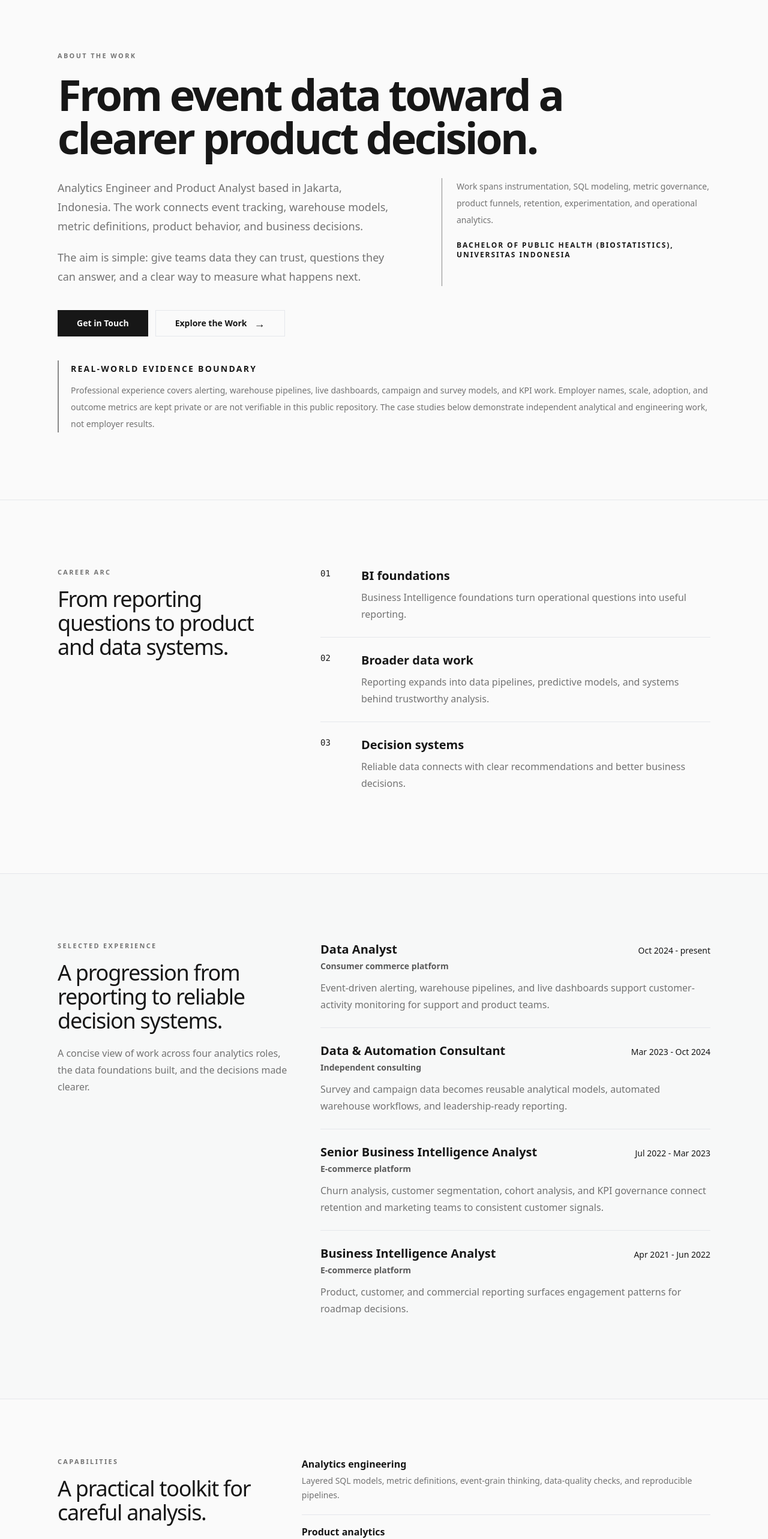
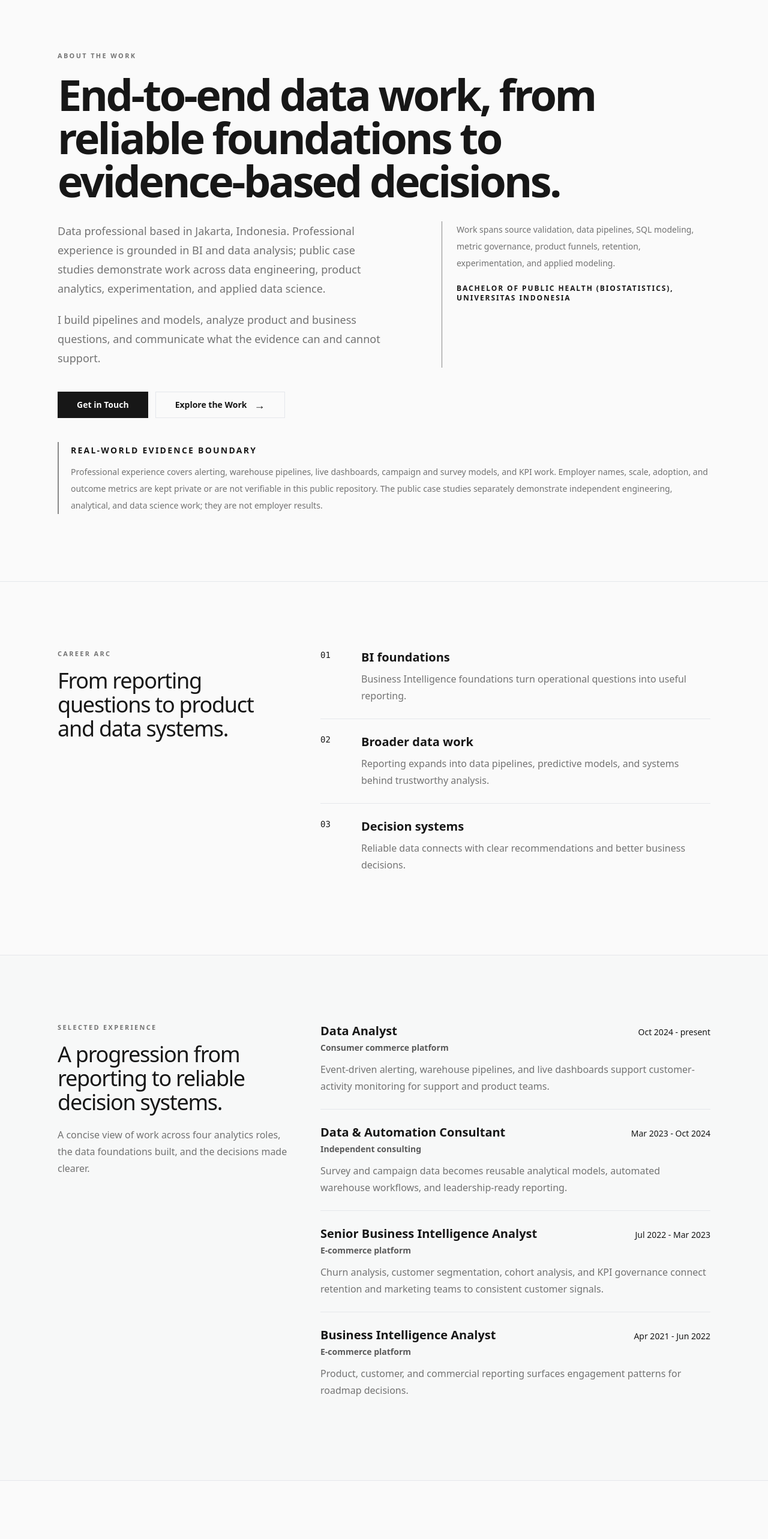
Before and after one commit to hadibudhy/hadibudhy.github.io, a Next.js app: page /about in a window 1280 px wide. Shown: the part 100-2666 px from the top of the page at 60% size. Built offline with nearby package versions, Linux system fonts and the light colour scheme.

Commit message:
Update portfolio positioning and metadata

```diff
--- a/src/app/about/page.tsx
+++ b/src/app/about/page.tsx
@@ -4,8 +4,8 @@ import { Button } from "@/components/ui/Button";
 import { capabilities, careerArc, education, experience, skills } from "@/lib/profile";
 
 export const metadata = {
-  title: "About",
-  description: "Data analysis experience across growth, product, marketplace, operations, business, and decision analytics.",
+  title: "About | Data Engineering, Analytics & Data Science",
+  description: "Data professional in Jakarta with BI and data analyst experience, plus public work in analytics engineering, product analytics, experimentation, and applied data science.",
   alternates: { canonical: "/about" },
 };
 
@@ -15,19 +15,19 @@ export default function AboutPage() {
       <section className="border-b border-border">
         <div className="mx-auto max-w-6xl px-4 py-16 sm:px-8 sm:py-20 md:py-28">
           <p className="section-kicker">About the work</p>
-          <h1 className="mt-5 max-w-4xl break-words text-[2.7rem] font-bold tracking-[-0.05em] text-foreground sm:text-5xl md:text-7xl">From event data toward a clearer product decision.</h1>
+          <h1 className="mt-5 max-w-4xl break-words text-[2.7rem] font-bold tracking-[-0.05em] text-foreground sm:text-5xl md:text-7xl">End-to-end data work, from reliable foundations to evidence-based decisions.</h1>
           <div className="mt-8 grid gap-8 lg:grid-cols-[1fr_0.8fr] lg:gap-20">
             <div className="space-y-5 text-lg leading-8 text-muted-foreground">
-              <p>Analytics Engineer and Product Analyst based in Jakarta, Indonesia. The work connects event tracking, warehouse models, metric definitions, product behavior, and business decisions.</p>
-              <p>The aim is simple: give teams data they can trust, questions they can answer, and a clear way to measure what happens next.</p>
+              <p>Data professional based in Jakarta, Indonesia. Professional experience is grounded in BI and data analysis; public case studies demonstrate work across data engineering, product analytics, experimentation, and applied data science.</p>
+              <p>I build pipelines and models, analyze product and business questions, and communicate what the evidence can and cannot support.</p>
             </div>
-            <div className="border-l border-primary/50 pl-6 text-sm leading-7 text-muted-foreground">Work spans instrumentation, SQL modeling, metric governance, product funnels, retention, experimentation, and operational analytics.<p className="mt-5 text-xs font-bold uppercase tracking-[0.16em] text-primary">{education}</p></div>
+            <div className="border-l border-primary/50 pl-6 text-sm leading-7 text-muted-foreground">Work spans source validation, data pipelines, SQL modeling, metric governance, product funnels, retention, experimentation, and applied modeling.<p className="mt-5 text-xs font-bold uppercase tracking-[0.16em] text-primary">{education}</p></div>
           </div>
           <div className="mt-10 flex flex-col gap-3 sm:flex-row">
             <Button size="lg" asChild><a href="mailto:hadi.budhy@gmail.com">Get in Touch</a></Button>
             <Button size="lg" variant="outline" asChild><Link href="/projects">Explore the Work <span className="ml-3 text-lg" aria-hidden="true">→</span></Link></Button>
           </div>
-          <div className="mt-10 border-l-2 border-primary/50 pl-5 text-sm leading-7 text-muted-foreground"><p className="font-bold uppercase tracking-[0.16em] text-primary">Real-world evidence boundary</p><p className="mt-2">Professional experience covers alerting, warehouse pipelines, live dashboards, campaign and survey models, and KPI work. Employer names, scale, adoption, and outcome metrics are kept private or are not verifiable in this public repository. The case studies below demonstrate independent analytical and engineering work, not employer results.</p></div>
+          <div className="mt-10 border-l-2 border-primary/50 pl-5 text-sm leading-7 text-muted-foreground"><p className="font-bold uppercase tracking-[0.16em] text-primary">Real-world evidence boundary</p><p className="mt-2">Professional experience covers alerting, warehouse pipelines, live dashboards, campaign and survey models, and KPI work. Employer names, scale, adoption, and outcome metrics are kept private or are not verifiable in this public repository. The public case studies separately demonstrate independent engineering, analytical, and data science work; they are not employer results.</p></div>
         </div>
       </section>
 
--- a/src/app/layout.tsx
+++ b/src/app/layout.tsx
@@ -7,11 +7,11 @@ import { cn } from "@/lib/utils";
 export const metadata: Metadata = {
   metadataBase: new URL("https://hadibudhy.github.io"),
     title: {
-    default: "Hadi Budhy | Analytics Engineer & Product Analyst",
+    default: "Hadi Budhy | Data Engineering, Analytics & Data Science",
     template: "%s | Hadi Budhy"
   },
-  description: "Analytics Engineer and Product Analyst building trustworthy metrics and using product data to guide decisions.",
-  keywords: ["Analytics Engineer", "Product Analyst", "Product analytics", "Analytics engineering", "dbt", "SQL", "Python"],
+  description: "Data professional working across data engineering, analytics, and applied data science to build reliable foundations and decision-ready evidence.",
+  keywords: ["Data engineering", "Data analytics", "Data science", "Analytics engineering", "Product analytics", "SQL", "Python", "dbt"],
   authors: [{ name: "Hadi Budhy" }],
   creator: "Hadi Budhy",
   alternates: {
@@ -20,15 +20,17 @@ export const metadata: Metadata = {
   openGraph: {
     type: "website",
     url: "https://hadibudhy.github.io",
-    title: "Hadi Budhy | Analytics Engineer & Product Analyst",
-    description: "Analytics Engineer and Product Analyst building trustworthy metrics and using product data to guide decisions.",
+    title: "Hadi Budhy | Data Engineering, Analytics & Data Science",
+    description: "Data professional working across data engineering, analytics, and applied data science to build reliable foundations and decision-ready evidence.",
     siteName: "Hadi Budhy",
     locale: "en_US",
+    images: [{ url: "/images/profile-illustration.jpg", alt: "Illustrated profile portrait of Hadi Budhy" }],
   },
   twitter: {
     card: "summary",
-    title: "Hadi Budhy | Analytics Engineer & Product Analyst",
-    description: "Analytics Engineer and Product Analyst building trustworthy metrics and using product data to guide decisions.",
+    title: "Hadi Budhy | Data Engineering, Analytics & Data Science",
+    description: "Data professional working across data engineering, analytics, and applied data science to build reliable foundations and decision-ready evidence.",
+    images: ["/images/profile-illustration.jpg"],
   },
 };
 
@@ -56,8 +58,8 @@ export default function RootLayout({
               "@type": "Person",
               name: "Hadi Budhy",
               url: "https://hadibudhy.github.io",
-              jobTitle: "Data Analyst",
-              knowsAbout: ["Analytics engineering", "Product analytics", "Experimentation"],
+              jobTitle: "Data professional across engineering, analytics, and data science",
+              knowsAbout: ["Data engineering", "Analytics engineering", "Product analytics", "Applied data science", "Experimentation", "Data reliability"],
               address: { "@type": "PostalAddress", addressLocality: "Jakarta", addressCountry: "ID" },
               sameAs: ["https://github.com/hadibudhy", "https://linkedin.com/in/hadibudhy"],
             })}
--- a/src/app/projects/page.tsx
+++ b/src/app/projects/page.tsx
@@ -2,20 +2,22 @@ import { ProjectCard } from "@/components/ui/ProjectCard";
 import { getAllProjects } from "@/lib/mdx";
 
 export const metadata = {
-  title: "Case Studies & Projects",
-  description: "Analytics engineering and product analytics case studies showing how reliable data supports better product decisions.",
+  title: "Data Projects & Case Studies",
+  description: "Case studies across data engineering, analytics, and applied data science, with methods, findings, and evidence limits.",
   alternates: { canonical: "/projects" },
   openGraph: {
     type: "website",
     url: "https://hadibudhy.github.io/projects",
-    title: "Case Studies & Projects | Hadi Budhy",
-    description: "Analytics engineering and product analytics case studies showing how reliable data supports better product decisions.",
+    title: "Data Projects & Case Studies | Hadi Budhy",
+    description: "Case studies across data engineering, analytics, and applied data science, with methods, findings, and evidence limits.",
     siteName: "Hadi Budhy",
+    images: [{ url: "/images/profile-illustration.jpg", alt: "Illustrated profile portrait of Hadi Budhy" }],
   },
   twitter: {
     card: "summary",
-    title: "Case Studies & Projects | Hadi Budhy",
-    description: "Analytics engineering and product analytics case studies showing how reliable data supports better product decisions.",
+    title: "Data Projects & Case Studies | Hadi Budhy",
+    description: "Case studies across data engineering, analytics, and applied data science, with methods, findings, and evidence limits.",
+    images: ["/images/profile-illustration.jpg"],
   },
 };
 
@@ -35,14 +37,14 @@ export default function ProjectsPage() {
         <div className="mx-auto w-full max-w-3xl px-4 py-12 sm:px-6 sm:py-14 md:py-16">
           <p className="section-kicker">Case studies</p>
           <h1 className="mt-5 max-w-4xl break-words text-[2.7rem] font-black tracking-[-0.05em] text-foreground sm:text-5xl md:text-7xl">Case studies built around real business questions.</h1>
-          <p className="mt-7 max-w-2xl text-lg leading-8 text-muted-foreground">A focused library showing how reliable data models, product analysis, and experimentation support clear decisions.</p>
+          <p className="mt-7 max-w-2xl text-lg leading-8 text-muted-foreground">A focused library showing how data engineering, analytics, and applied data science support clear decisions.</p>
         </div>
       </section>
       <section className="bg-muted/25">
         <div className="mx-auto w-full max-w-3xl px-4 py-12 sm:px-6 sm:py-16 md:py-20">
           <div className="mb-8">
             <p className="section-kicker">Flagship work</p>
-            <p className="mt-3 max-w-2xl text-sm leading-6 text-muted-foreground">{featuredProjects.length} selected studies connect data foundations to product and growth decisions.</p>
+            <p className="mt-3 max-w-2xl text-sm leading-6 text-muted-foreground">{featuredProjects.length} selected studies connect data foundations to analytical and business decisions.</p>
           </div>
           {projects.length === 0 ? <div className="surface p-8"><p className="text-lg font-semibold text-foreground">No case studies are available yet.</p><p className="mt-2 text-muted-foreground">Please return shortly or use the contact link to request the current portfolio.</p></div> : trackLabels.map(([track, label]) => { const items = featuredProjects.filter((project) => project.meta.primaryTrack === track); return items.length ? <div key={track} className="mb-10 last:mb-0"><p className="section-kicker mb-4">{label}</p><div className="grid gap-5 sm:grid-cols-2">{items.map((project) => <ProjectCard key={project.slug} slug={project.slug} meta={project.meta} featured />)}</div></div> : null })}
           {completedProjects.length > 0 && <div className="mt-14"><p className="section-kicker mb-2">Completed analyses</p><p className="mb-6 max-w-2xl text-sm leading-6 text-muted-foreground">Completed public analyses with computed findings, explicit denominators, and decision boundaries.</p><div className="grid gap-5 sm:grid-cols-2">{completedProjects.map((project) => <ProjectCard key={project.slug} slug={project.slug} meta={project.meta} />)}</div></div>}
--- a/src/app/sitemap.ts
+++ b/src/app/sitemap.ts
@@ -7,11 +7,9 @@ export default function sitemap(): MetadataRoute.Sitemap {
   const baseUrl = "https://hadibudhy.github.io";
   const routes = ["", "/about", "/projects", "/privacy", "/terms"].map((path) => ({
     url: `${baseUrl}${path}`,
-    lastModified: new Date("2026-08-30T00:00:00Z"),
   }));
   const projects = getAllProjects().map((project) => ({
     url: `${baseUrl}/projects/${project.slug}`,
-    lastModified: project.meta.date,
   }));
 
   return [...routes, ...projects];
--- a/src/lib/profile.ts
+++ b/src/lib/profile.ts
@@ -1,11 +1,12 @@
 export const capabilities = [
-  { title: "Analytics engineering", evidence: "Layered SQL models, metric definitions, event-grain thinking, data-quality checks, and reproducible pipelines." },
-  { title: "Product analytics", evidence: "Funnels, activation signals, cohorts, retention, segmentation, and product measurement plans." },
+  { title: "Data engineering & analytics engineering", evidence: "Data pipelines, layered SQL models, metric definitions, event-grain design, data-quality checks, and reproducible workflows." },
+  { title: "Analytics & product insights", evidence: "Business and product questions, funnels, activation, cohorts, retention, segmentation, and decision-ready recommendations." },
+  { title: "Applied data science", evidence: "Classification and recommendation problems, model comparisons, threshold trade-offs, and clear limits on what model performance can establish." },
   { title: "Experimentation", evidence: "Incrementality, holdouts, guardrails, treatment integrity, and decisions grounded in business value." },
   { title: "Data reliability", evidence: "Source validation, freshness boundaries, reconciliation, lineage, and visible evidence limits." },
 ];
 
-export const skills = ["SQL", "Python", "DuckDB", "dbt", "BigQuery", "Dimensional modeling", "Metric definitions", "Event tracking", "Funnels", "Cohorts", "A/B testing", "Git"];
+export const skills = ["SQL", "Python", "DuckDB", "dbt", "BigQuery", "Dimensional modeling", "Metric definitions", "Event tracking", "Funnels", "Cohorts", "A/B testing", "Classification", "Model evaluation", "Git"];
 
 export const education = "Bachelor of Public Health (Biostatistics), Universitas Indonesia";
 
```
Also changed, not shown: src/app/page.tsx (+4 -4 lines), src/app/projects/[slug]/page.tsx (+6 -1 lines).
